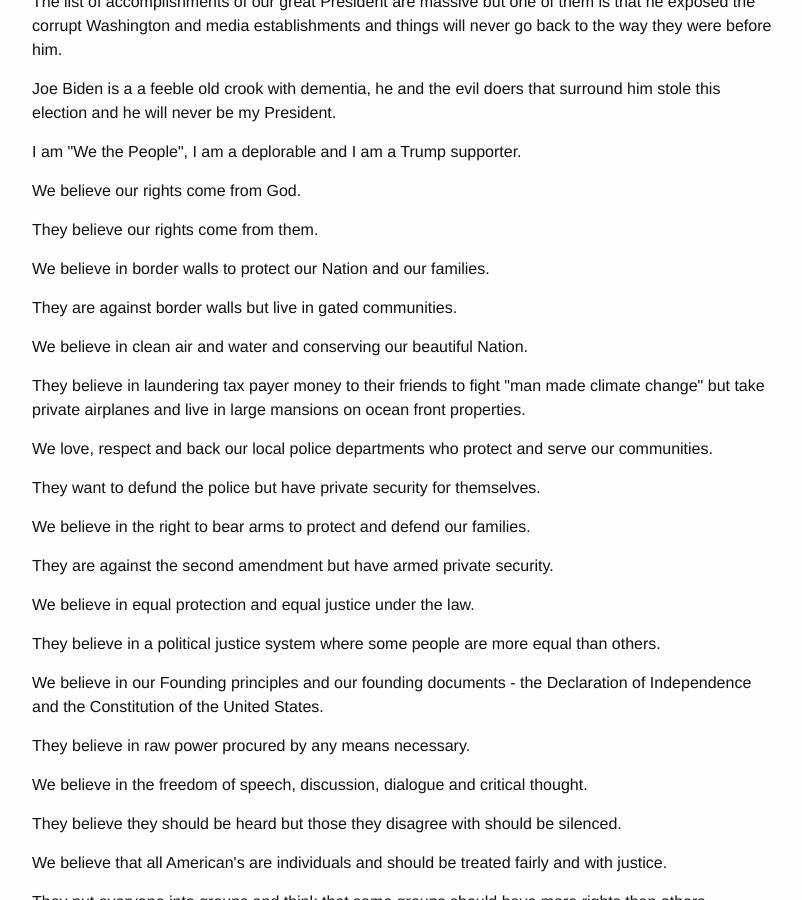
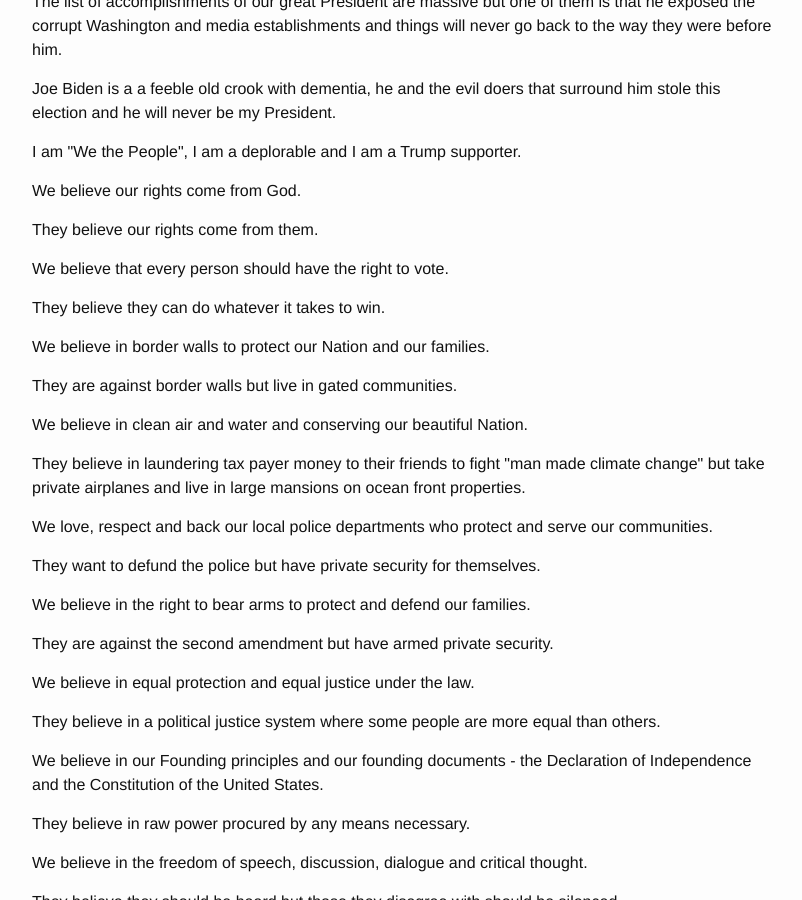
Before and after one commit to newyorkconservative/newyorkconservative.github.io, a Jekyll site: the page built from _posts/2021-01-11-them-the-power-elite-and-us-we-the-people.md, in a window 1280 px wide and 900 px high, scrolled down 819 px. Shown: the whole window, without its empty margins (238-1040 px from the left). Built offline with Jekyll 4.4.1, drawn with Linux system fonts in a browser that asks for light colours.

Commit message:
Syncing _posts/2021-01-11-them-the-power-elite-and-us-we-the-people.md from WordPress at https://www.newyorkconservative.com () - wpghs

```diff
--- a/_posts/2021-01-11-them-the-power-elite-and-us-we-the-people.md
+++ b/_posts/2021-01-11-them-the-power-elite-and-us-we-the-people.md
@@ -49,6 +49,14 @@ post_date: 2021-01-11 22:39:53
 
 <!-- wp:paragraph -->
 <p>They believe our rights come from them.</p>
+<!-- /wp:paragraph -->
+
+<!-- wp:paragraph -->
+<p>We believe that every person should have the right to vote.</p>
+<!-- /wp:paragraph -->
+
+<!-- wp:paragraph -->
+<p>They believe they can do whatever it takes to win.</p>
 <!-- /wp:paragraph -->
 
 <!-- wp:paragraph -->
```
